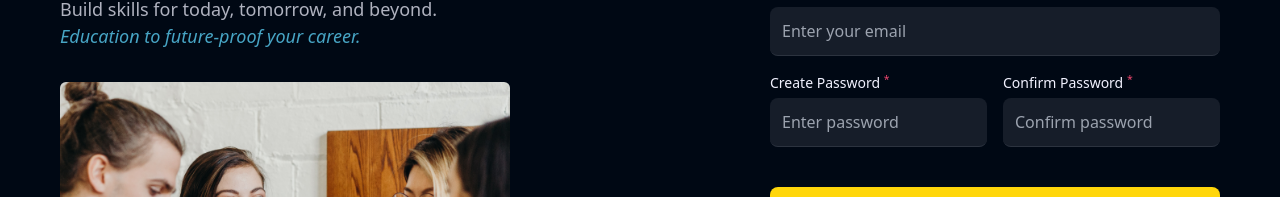
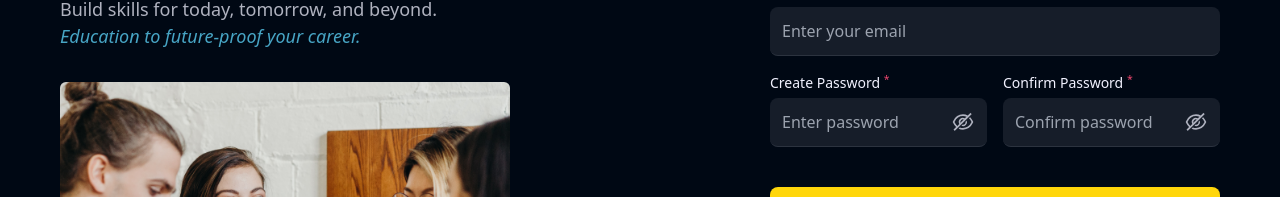
Before and after one commit to Shubham-022/Study-Notion, a React (Create React App) app: page /Signup in a window 1280 px wide. Shown: the part 256-453 px from the top of the page. Built offline with nearby package versions, Linux system fonts and the light colour scheme.

Commit message:
updated buttons

```diff
--- a/src/components/Navbar.js
+++ b/src/components/Navbar.js
@@ -8,7 +8,7 @@ const Navbar = ({ isLoggedIn, setIsLoggedIn, loginpage, setLoginpage }) => {
     const navigate = useNavigate();
     const logoutHandler = () => {
         setIsLoggedIn(!isLoggedIn);
-        setLoginpage(loginpage === "login" ? "logout" : "login")
+        setLoginpage(loginpage === "Login" ? "Logout" : "Login")
         navigate("/");
     }
     return (
@@ -33,14 +33,14 @@ const Navbar = ({ isLoggedIn, setIsLoggedIn, loginpage, setLoginpage }) => {
 
             <div className='flex items-center gap-x-4'>
                 <button className='bg-richblack-800 text-richblack-100 py-[8px] px-[12px] rounded-[8px] border border-richblack-700'>
-                    <NavLink to={`/${loginpage}`} onClick={loginpage === "login" && logoutHandler} >{loginpage}</NavLink>
+                    <NavLink to={`/${loginpage}`} onClick={()=>{if(loginpage==="Logout") logoutHandler()}} >{loginpage}</NavLink>
                     {console.log(loginpage)}
                 </button>
 
-                {!isLoggedIn &&
+
                     <button className='bg-richblack-800 text-richblack-100 py-[8px] px-[12px] rounded-[8px] border border-richblack-700'>
-                        <NavLink to="/Signup">Signup</NavLink>
-                    </button>}
+                      {!isLoggedIn?  <NavLink to="/Signup">Signup</NavLink>: <NavLink to="/Dashboard">Dashboard</NavLink>}
+                    </button>
             </div>
         </div>
     )
--- a/src/pages/Login.jsx
+++ b/src/pages/Login.jsx
@@ -1,14 +1,17 @@
 import Template from "../components/Auth/Template";
 import loginImg from "../assets/login.png";
 import { useNavigate } from "react-router-dom";
-import Navbar from "../components/Navbar";
+import { useState } from "react";
+import { AiOutlineEye, AiOutlineEyeInvisible } from "react-icons/ai";
 
 function Login({ setIsLoggedIn, isLoggedIn, setLoginpage, loginpage }) {
   const navigate = useNavigate();
+  const [showPassword, setShowPassword] = useState(false);
+
   const loginHandler = (event) => {
     event.preventDefault();
     setIsLoggedIn(!isLoggedIn);
-    setLoginpage(loginpage === "Login" ? "Logout" : "Login")
+    setLoginpage("Logout")
     navigate("/Dashboard");
   }
   return (
@@ -27,9 +30,26 @@ function Login({ setIsLoggedIn, isLoggedIn, setLoginpage, loginpage }) {
           <p className="text-[0.875rem] text-richblack-5 mb-1 leading-[1.375rem]">Email Address <sup className="text-pink-200">*</sup></p>
           <input type="email" required placeholder="Enter your email" className="bg-richblack-800 rounded-[0.5rem] text-richblack-5 w-full p-[12px] border-b-[1px] border-b-richblack-700" />
         </label>
-        <label htmlFor="password" name="password" className="w-full">
+
+        <label className="w-full relative">
           <p className="text-[0.875rem] text-richblack-5 mb-1 leading-[1.375rem]">Password <sup className="text-pink-200">*</sup></p>
-          <input type="password" required placeholder="Enter your password" name="password" className="bg-richblack-800 rounded-[0.5rem] text-richblack-5 w-full p-[12px] border-b-[1px] border-b-richblack-700" />
+          <input
+            type={showPassword ? "text" : "password"}
+            required
+            placeholder="Enter your password"
+            name="password"
+            className="bg-richblack-800 rounded-[0.5rem] text-richblack-5 w-full p-[12px] border-b-[1px] border-b-richblack-700"
+          />
+          <span
+            className="absolute right-3 top-[38px] cursor-pointer"
+            onClick={() => setShowPassword((prev) => !prev)}
+          >
+            {showPassword ? (
+              <AiOutlineEye fontSize={24} fill="#AFB2BF" />
+            ) : (
+              <AiOutlineEyeInvisible fontSize={24} fill="#AFB2BF" />
+            )}
+          </span>
         </label>
         <button className="bg-yellow-50 rounded-[8px] font-medium text-richblack-900 px-[12px] py-[8px] mt-6">Login</button>
       </form>
--- a/src/pages/Signup.jsx
+++ b/src/pages/Signup.jsx
@@ -1,12 +1,17 @@
 import Template from "../components/Auth/Template";
 import signupImg from "../assets/signup.png";
 import { useNavigate } from "react-router-dom";
+import { useState } from "react";
+import { AiOutlineEye, AiOutlineEyeInvisible } from "react-icons/ai";
 
 function Signup({ setIsLoggedIn, isLoggedIn, setLoginpage, loginpage }) {
   const navigate = useNavigate();
+  const [showPassword, setShowPassword] = useState(false);
+  const [showConfirmPassword, setShowConfirmPassword] = useState(false);
+
   const signupHandler = () => {
     setIsLoggedIn(!isLoggedIn);
-    setLoginpage(loginpage === "login" ? "logout" : "login")
+    setLoginpage("Logout")
     navigate("/Dashboard");
   }
   return (
@@ -38,13 +43,45 @@ function Signup({ setIsLoggedIn, isLoggedIn, setLoginpage, loginpage }) {
         </label>
 
         <div className="flex gap-x-4">
-          <label className="w-full">
+          <label className="w-full relative">
             <p className="text-[0.875rem] text-richblack-5 mb-1 leading-[1.375rem]">Create Password <sup className="text-pink-200">*</sup></p>
-            <input type="password" required placeholder="Enter password" name="password" className="bg-richblack-800 rounded-[0.5rem] text-richblack-5 w-full p-[12px] border-b-[1px] border-b-richblack-700" />
+            <input
+              type={showPassword ? "text" : "password"}
+              required
+              placeholder="Enter password"
+              name="password"
+              className="bg-richblack-800 rounded-[0.5rem] text-richblack-5 w-full p-[12px] border-b-[1px] border-b-richblack-700"
+            />
+            <span
+              className="absolute right-3 top-[38px] cursor-pointer"
+              onClick={() => setShowPassword((prev) => !prev)}
+            >
+              {showPassword ? (
+                <AiOutlineEye fontSize={24} fill="#AFB2BF" />
+              ) : (
+                <AiOutlineEyeInvisible fontSize={24} fill="#AFB2BF" />
+              )}
+            </span>
           </label>
-          <label className="w-full">
+          <label className="w-full relative">
             <p className="text-[0.875rem] text-richblack-5 mb-1 leading-[1.375rem]">Confirm Password <sup className="text-pink-200">*</sup></p>
-            <input type="password" required placeholder="Confirm password" name="confirmPassword" className="bg-richblack-800 rounded-[0.5rem] text-richblack-5 w-full p-[12px] border-b-[1px] border-b-richblack-700" />
+            <input
+              type={showConfirmPassword ? "text" : "password"}
+              required
+              placeholder="Confirm password"
+              name="confirmPassword"
+              className="bg-richblack-800 rounded-[0.5rem] text-richblack-5 w-full p-[12px] border-b-[1px] border-b-richblack-700"
+            />
+            <span
+              className="absolute right-3 top-[38px] cursor-pointer"
+              onClick={() => setShowConfirmPassword((prev) => !prev)}
+            >
+              {showConfirmPassword ? (
+                <AiOutlineEye fontSize={24} fill="#AFB2BF" />
+              ) : (
+                <AiOutlineEyeInvisible fontSize={24} fill="#AFB2BF" />
+              )}
+            </span>
           </label>
         </div>
 
```
